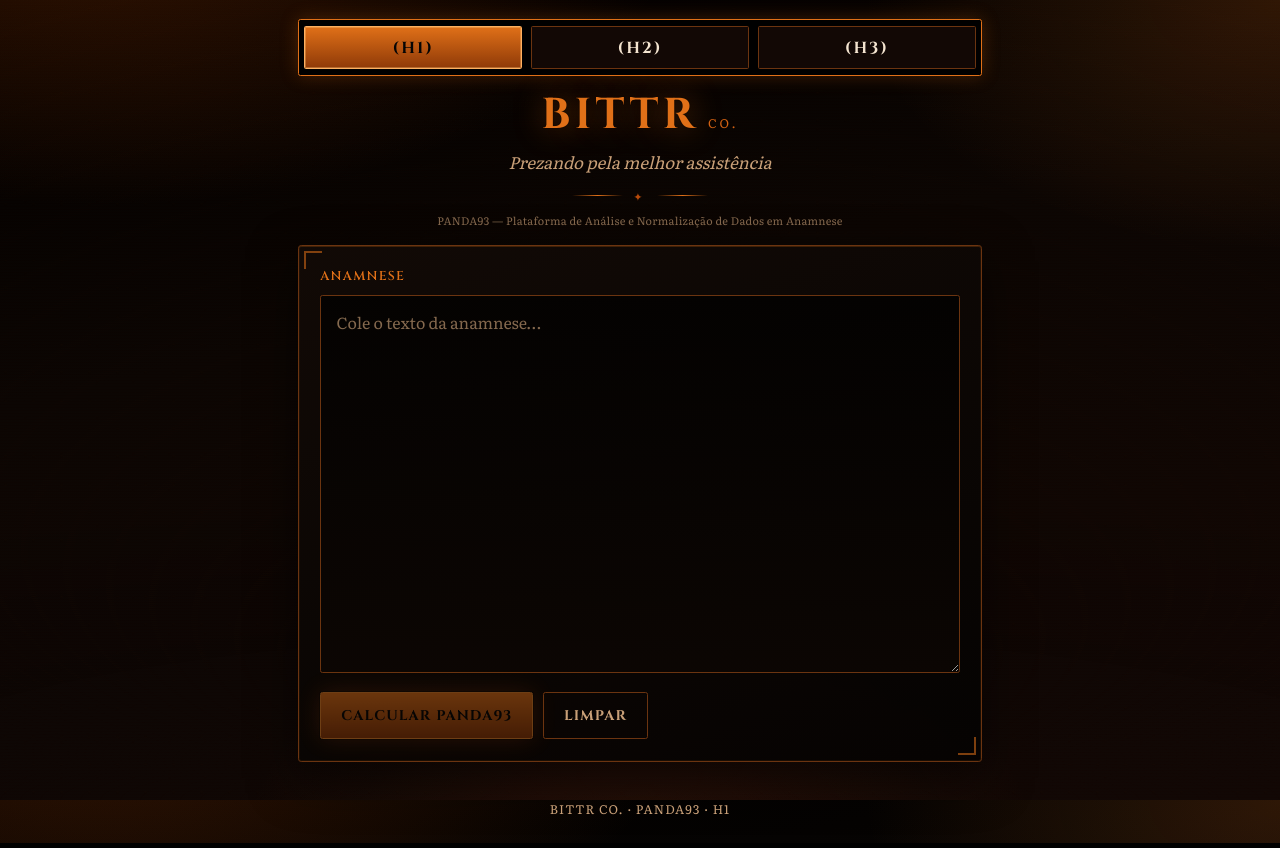
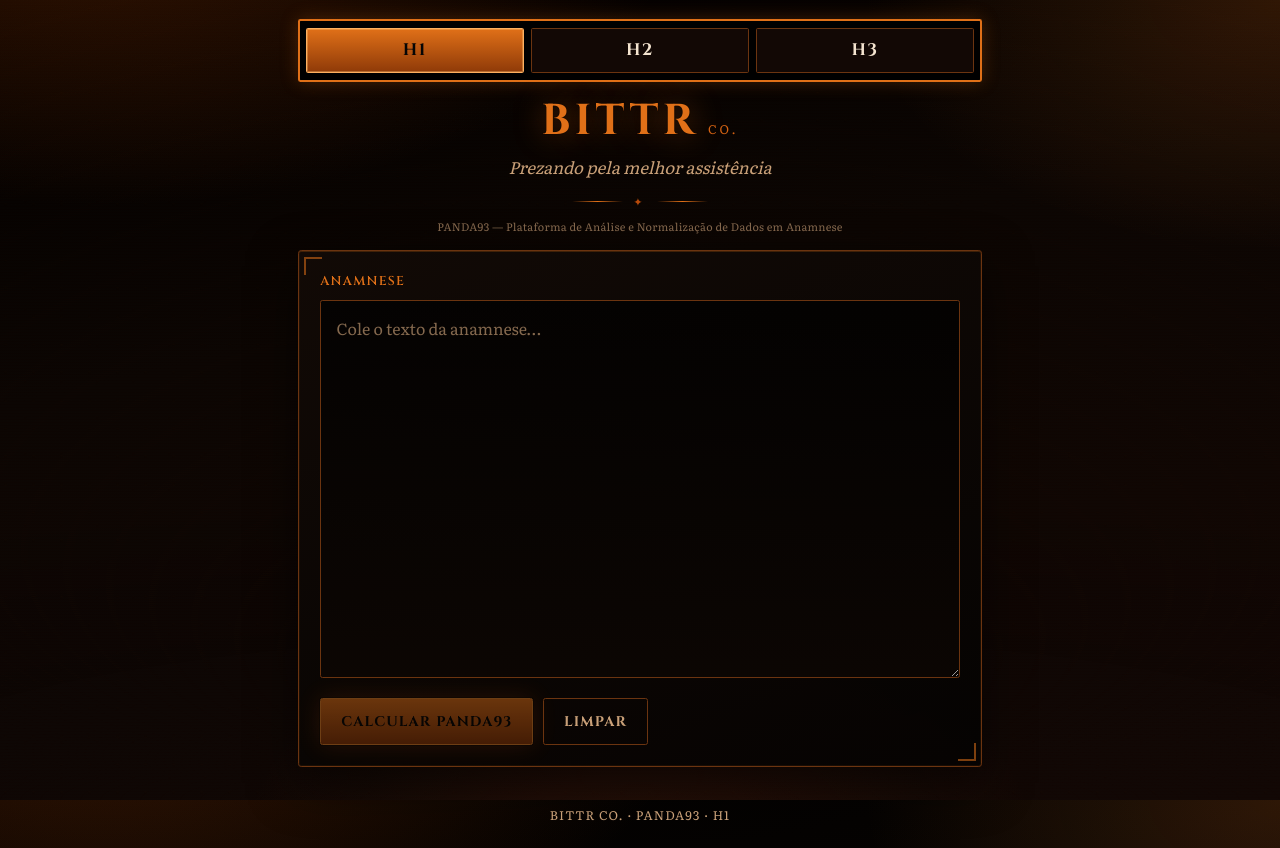
Before and after one commit to higorfco/bittr-co, a Next.js app: page / in a window 1280 px wide. Built offline with nearby package versions, Linux system fonts and the light colour scheme.

Commit message:
Fix H3 mode button visibility with 3-column switch.
Co-authored-by: Cursor <cursoragent@cursor.com>

```diff
--- a/src/app/globals.css
+++ b/src/app/globals.css
@@ -110,29 +110,30 @@ body::after {
 }
 
 .mode-switch {
-  display: flex;
+  display: grid;
+  grid-template-columns: repeat(3, minmax(0, 1fr));
   width: 100%;
-  gap: 0.55rem;
+  gap: 0.45rem;
   margin: 0 0 1.15rem;
-  padding: 0.35rem;
-  border: 1px solid var(--gold);
+  padding: 0.4rem;
+  border: 2px solid var(--gold);
   background: #000000;
   border-radius: 0.15rem;
   box-shadow: 0 0 18px rgba(224, 112, 24, 0.25);
+  overflow: visible;
 }
 
 .mode-btn {
-  flex: 1;
-  min-height: 2.6rem;
-  padding: 0.55rem 0.85rem;
+  min-height: 2.85rem;
+  padding: 0.55rem 0.4rem;
   border: 1px solid var(--line);
   border-radius: 0.1rem;
   background: #120805;
-  color: var(--ink);
+  color: #f4e4d0;
   font-family: var(--font-display), serif;
-  font-size: 1rem;
+  font-size: 1.05rem;
   font-weight: 700;
-  letter-spacing: 0.12em;
+  letter-spacing: 0.1em;
   cursor: pointer;
   transition:
     background 0.15s ease,
--- a/src/components/ReviewWorkspace.tsx
+++ b/src/components/ReviewWorkspace.tsx
@@ -147,20 +147,19 @@ export function ModeSwitch({
 }) {
   const modes: AppMode[] = ["H1", "H2", "H3"];
   return (
-    <div className="mode-switch" role="tablist" aria-label="Modo de análise">
+    <nav className="mode-switch" aria-label="Modo de análise">
       {modes.map((item) => (
         <button
           key={item}
           type="button"
-          role="tab"
-          aria-selected={mode === item}
+          aria-pressed={mode === item}
           className={`mode-btn ${mode === item ? "active" : ""}`}
           onClick={() => onChange(item)}
         >
-          ({item})
+          {item}
         </button>
       ))}
-    </div>
+    </nav>
   );
 }
 
```
